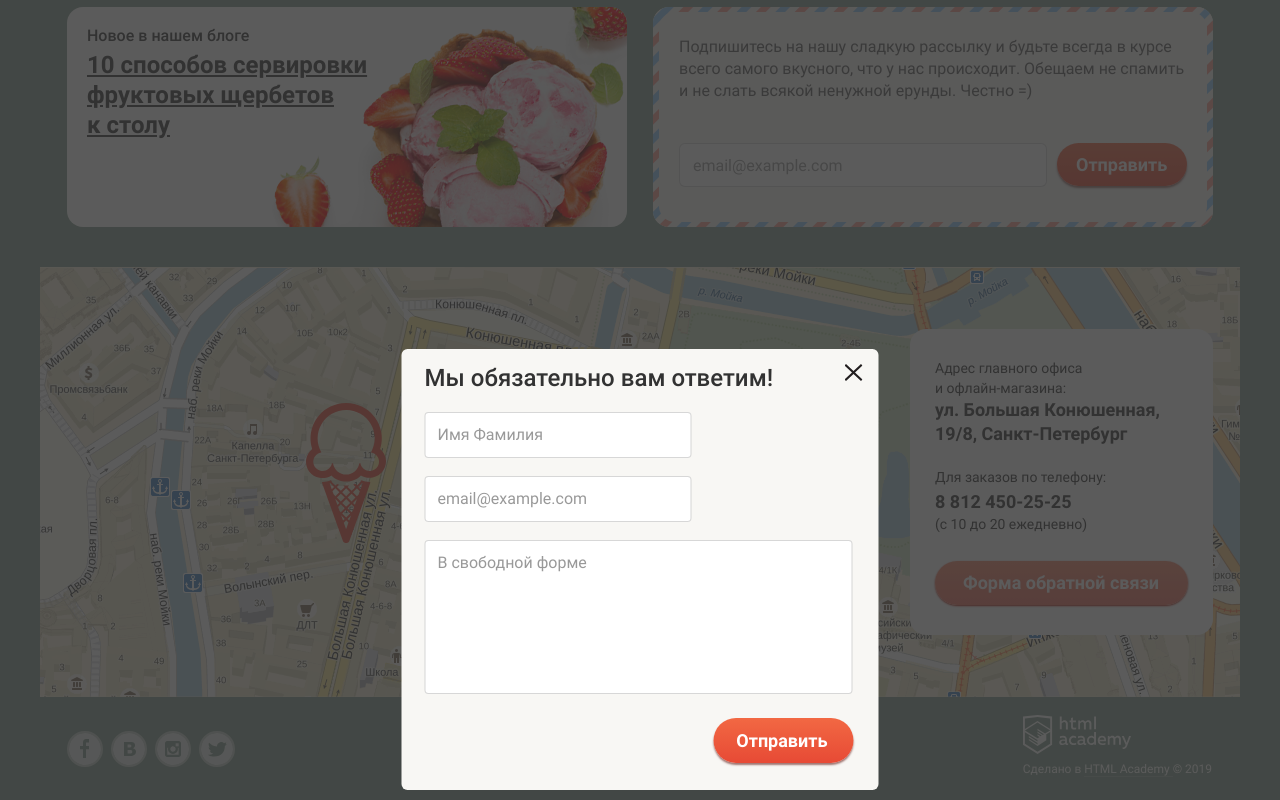
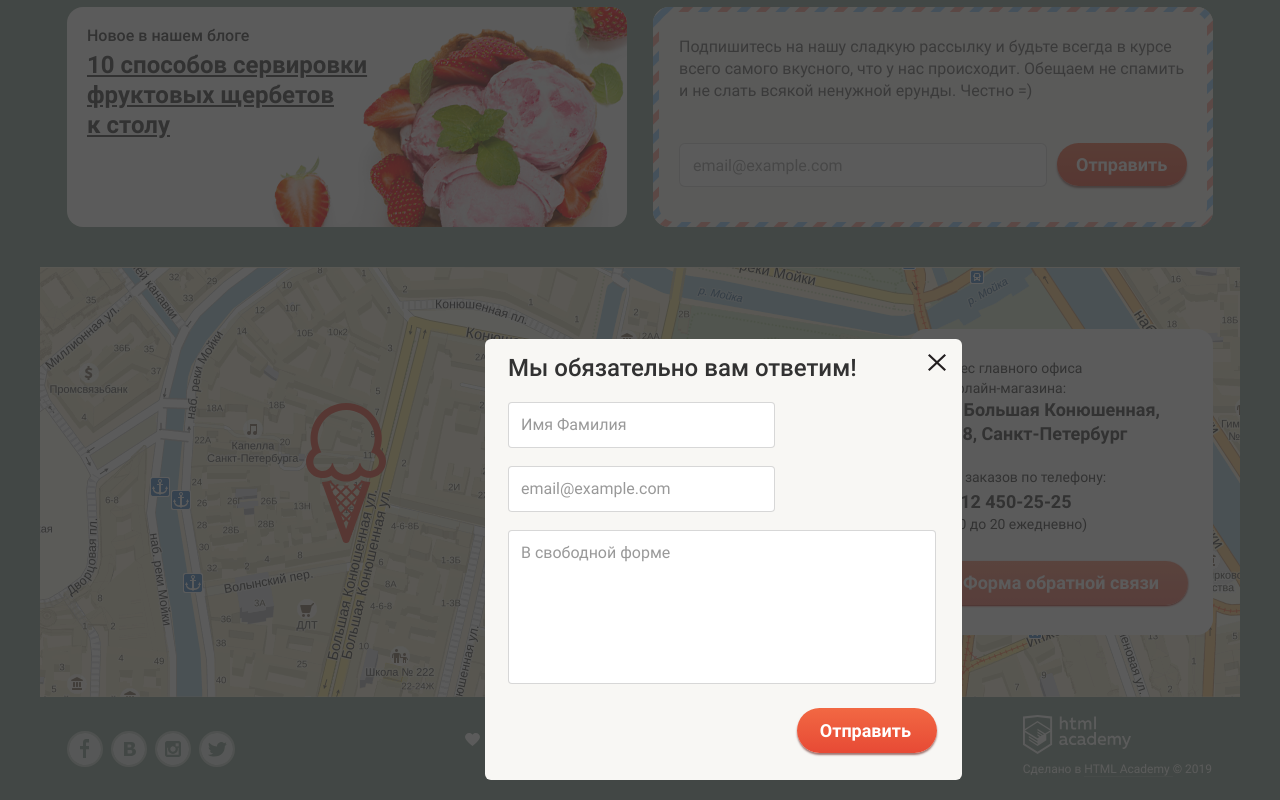
Before and after one commit to Bambukoz/1402843-gllacy-28, a plain HTML site: page index.html in a window 1280 px wide. Both pictures are taken after a click on the link "Форма обратной связи". Shown: the part 1619-2419 px from the top of the page. Drawn offline with Linux system fonts and the light colour scheme.

Commit message:
PixelPerfect + js на попап

```diff
--- a/css/style.css
+++ b/css/style.css
@@ -1914,10 +1914,8 @@ img {
 .popup {
   display: none;
   position: fixed;
-  top: 50%;
-  left: 50%;
-  margin: auto;
-  transform: translate(-50%, -50%);
+  top: 0;
+  left: 485px;
   z-index: 4;
 }
 
```
